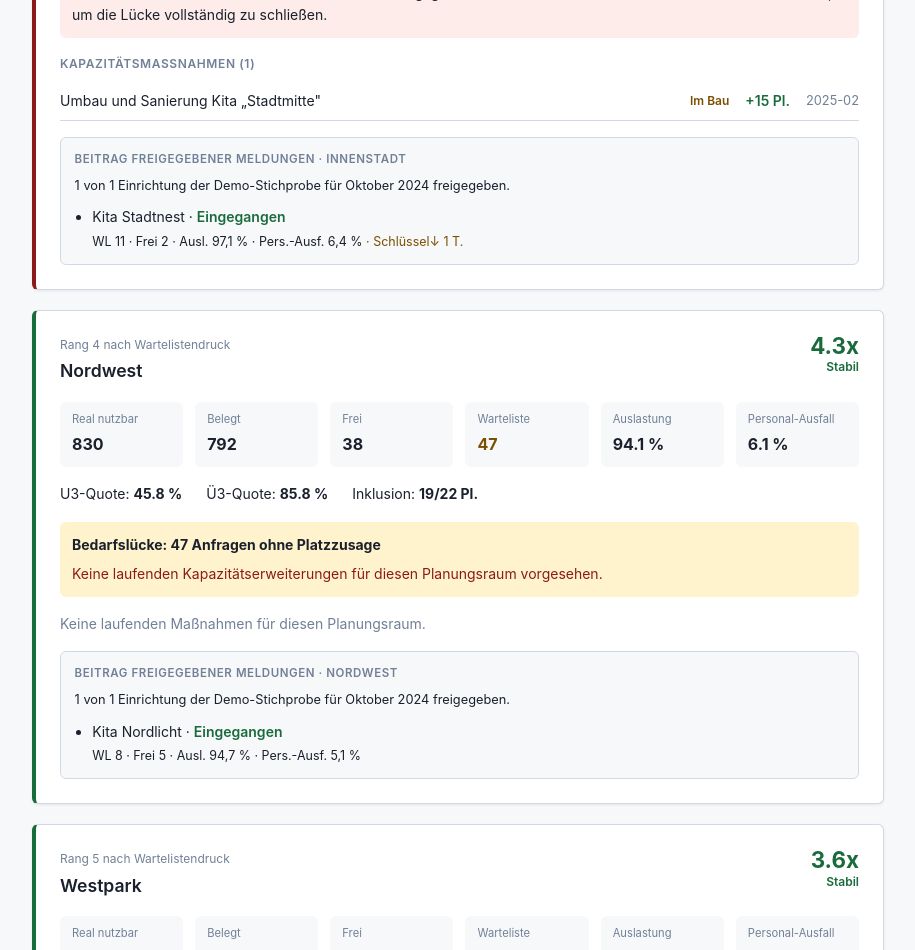
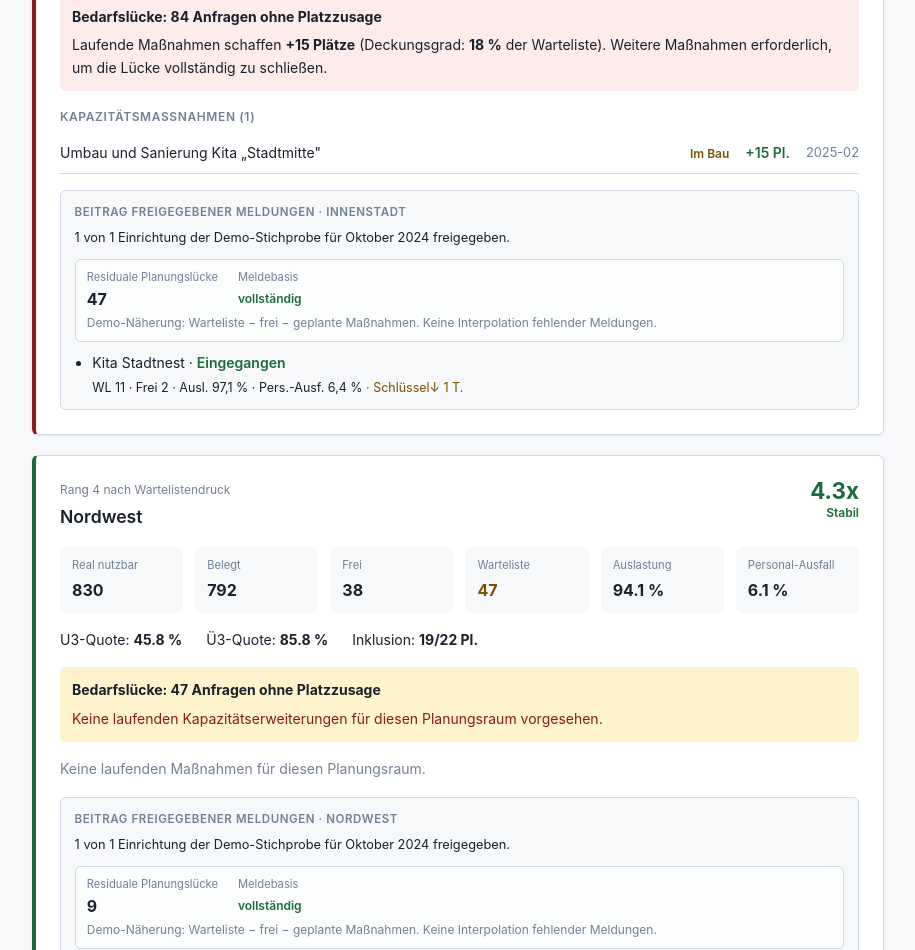
Before and after one commit to d0npedro/open-state, a Next.js app in the folder demo/: page /kita/lagebild in a window 1280 px wide. Shown: the part 4440-5390 px from the top of the page, without its empty margins (182-1097 px from the left). Built offline with nearby package versions, Linux system fonts and the light colour scheme.

Commit message:
feat(kita): Lagebild Residual an Meldeluecke spiegeln
Planungsraum-Karten im Steuerungslagebild zeigen residuale Planungsluecke
mit Meldebasis und ResidualMeldeHinweis (Hinweis-only, Fokus Suedost).

```diff
--- a/demo/app/kita/lagebild/page.tsx
+++ b/demo/app/kita/lagebild/page.tsx
@@ -1,7 +1,10 @@
 import { demoKitaLagebild } from '@/data/mockKitaLagebild';
 import type { PlanungsraumKennzahlen, Kapazitaetsmassnahme } from '@/types/kita';
 import { KitaMeldeeingangPanel } from '@/components/kita/KitaMeldeeingangPanel';
-import { KitaPlanungsraumMeldebeitrag } from '@/components/kita/KitaPlanungsraumMeldebeitrag';
+import {
+  KitaLagebildResidualSummenHinweis,
+  KitaPlanungsraumMeldebeitrag,
+} from '@/components/kita/KitaPlanungsraumMeldebeitrag';
 
 // ─── Hilfsfunktionen ────────────────────────────────────────────────────────
 
@@ -21,6 +24,19 @@ function druckLabel(faktor: number): string {
 function deckungsgrad(warteliste: number, neuePlaetze: number): number {
   if (warteliste === 0) return 100;
   return Math.min(Math.round((neuePlaetze / warteliste) * 100), 100);
+}
+
+/**
+ * Residuale Planungslücke — gleiche Demo-Näherung wie Bedarfsplanung / Explorer (US-KJ-007).
+ * max(0, Warteliste − freie Plätze − geplante Maßnahmenplätze).
+ */
+function planungslueckeResidual(
+  pr: PlanungsraumKennzahlen,
+  massnahmen: Kapazitaetsmassnahme[]
+): number {
+  const geplant = massnahmen.reduce((s, m) => s + m.erwarteteNeuePlaetze, 0);
+  const frei = pr.freiePlaetzeU3 + pr.freiePlaetzeUe3;
+  return Math.max(0, pr.wartelisteBestand - frei - geplant);
 }
 
 function MiniDruckBar({ faktor, maxFaktor }: { faktor: number; maxFaktor: number }) {
@@ -61,6 +77,7 @@ function PlanungsraumKarte({
   maxDruck: number;
 }) {
   const neuePlaetze = massnahmen.reduce((s, m) => s + m.erwarteteNeuePlaetze, 0);
+  const residual = planungslueckeResidual(pr, massnahmen);
   const deckung = deckungsgrad(pr.wartelisteBestand, neuePlaetze);
   const color = druckColor(pr.wartelisteDruckFaktor);
   const gesamtRealNutzbar = pr.realNutzbarePlaetzeU3 + pr.realNutzbarePlaetzeUe3;
@@ -141,10 +158,11 @@ function PlanungsraumKarte({
         <p style={{ fontSize: '0.875rem', color: 'var(--color-text-muted)', margin: 0 }}>Keine laufenden Maßnahmen für diesen Planungsraum.</p>
       )}
 
-      {/* Meldebeitrag freigegebener Einrichtungsmeldungen (US-KJ-004 → Südost/Sonnenwinkel) */}
+      {/* Meldebeitrag + Residual↔Meldelücke (US-KJ-004 → 005/006/007, Südost/Sonnenwinkel) */}
       <KitaPlanungsraumMeldebeitrag
         planungsraumId={pr.id}
         planungsraumBezeichnung={pr.bezeichnung}
+        residualPlanungsluecke={residual}
       />
     </div>
   );
@@ -307,7 +325,16 @@ export default function KitaLagebildPage() {
 
       {/* Planungsraum-Detailkarten (AK 4 US-KJ-006: Detailsicht) */}
       <section>
-        <h2 style={{ marginBottom: '1rem' }}>Planungsraum-Detailansicht</h2>
+        <h2 style={{ marginBottom: '0.5rem' }}>Planungsraum-Detailansicht</h2>
+        <p style={{ fontSize: '0.875rem', color: 'var(--color-text-muted)', marginBottom: '1rem' }}>
+          Je Karte: Bedarfslücke, Maßnahmen, Meldebeitrag freigegebener Einrichtungen sowie residuale
+          Planungslücke (Demo-Näherung) methodisch an Meldelücken — Hinweis only, keine Interpolation.
+        </p>
+        <KitaLagebildResidualSummenHinweis
+          residualByRaumId={Object.fromEntries(
+            sorted.map(pr => [pr.id, planungslueckeResidual(pr, massnahmenByPR[pr.id] ?? [])])
+          )}
+        />
         <div style={{ display: 'flex', flexDirection: 'column', gap: '1.25rem' }}>
           {sorted.map((pr, i) => (
             <PlanungsraumKarte
@@ -326,6 +353,8 @@ export default function KitaLagebildPage() {
         Definitionen aller Kennzahlen und Berechnungsformeln finden Sie im{' '}
         <a href="/kita" style={{ color: 'var(--color-primary)' }}>öffentlichen Transparenzbericht (Methodik-Abschnitt)</a>.
         Dieses Lagebild verwendet dieselben Berechnungsgrundlagen — intern mit höherer regionaler Granularität.
+        Residuale Planungslücke und Meldebasis sind methodische Hinweise (wie Bedarfsplanung und
+        Transparenzbericht), keine automatische Handlungsempfehlung.
       </div>
 
     </div>
--- a/demo/components/kita/KitaPlanungsraumMeldebeitrag.tsx
+++ b/demo/components/kita/KitaPlanungsraumMeldebeitrag.tsx
@@ -4,6 +4,8 @@
  * Beitrag freigegebener Einrichtungsmeldungen je Planungsraum-Karte (US-KJ-004 → US-KJ-005/006).
  *
  * Für Südost: Kita Sonnenwinkel nach Session-Freigabe in /kita/meldung hervorgehoben.
+ * Residuale Planungslücke (Demo-Näherung wie US-KJ-007) wird methodisch an Meldelücken
+ * gekoppelt — Hinweis only, keine Interpolation (Lagebild-Karten, US-KJ-005/006 ↔ 007).
  * Nur Aggregate – keine Kind- oder Personennamen.
  */
 
@@ -19,6 +21,13 @@ import {
   MELDEEINGANG_SESSION_KEY,
   kennzahlenToKurz,
 } from '@/types/kitaMeldeeingang';
+import {
+  MeldebasisBadge,
+  ResidualMeldeHinweis,
+  ResidualMeldeSummenHinweis,
+  derivePlanungsraumMeldebasis,
+  useMeldeeingangFuerBedarfsplanung,
+} from '@/components/kita/KitaBedarfsplanungDatenbasis';
 
 function statusMeta(status: MeldeeingangStatus): { label: string; color: string } {
   switch (status) {
@@ -81,11 +90,17 @@ function applySession(
 interface Props {
   planungsraumId: string;
   planungsraumBezeichnung: string;
+  /**
+   * Residuale Planungslücke (Demo-Näherung wie Bedarfsplanung US-KJ-007):
+   * max(0, Warteliste − freie Plätze − geplante Maßnahmenplätze).
+   */
+  residualPlanungsluecke?: number;
 }
 
 export function KitaPlanungsraumMeldebeitrag({
   planungsraumId,
   planungsraumBezeichnung,
+  residualPlanungsluecke,
 }: Props) {
   const base = demoKitaMeldeeingang;
   const [session, setSession] = useState<MeldeeingangSessionFreigabe | null>(null);
@@ -117,6 +132,16 @@ export function KitaPlanungsraumMeldebeitrag({
     return all.filter(e => e.planungsraumId === planungsraumId);
   }, [base.eintraege, session, planungsraumId]);
 
+  const meldebasis = useMemo(() => {
+    if (eintraege.length === 0) return undefined;
+    return derivePlanungsraumMeldebasis(eintraege)[0];
+  }, [eintraege]);
+
+  const residual =
+    typeof residualPlanungsluecke === 'number' && residualPlanungsluecke > 0
+      ? residualPlanungsluecke
+      : 0;
+
   if (eintraege.length === 0) {
     return (
       <div
@@ -129,6 +154,12 @@ export function KitaPlanungsraumMeldebeitrag({
         }}
       >
         Keine Demo-Stichprobe für Einrichtungsmeldungen in diesem Planungsraum.
+        {residual > 0 && (
+          <p style={{ margin: '0.5rem 0 0', fontSize: '0.8rem' }}>
+            Residuale Planungslücke (Demo-Näherung): <strong>{residual}</strong> – ohne
+            Meldebasis-Stichprobe kein methodischer Meldelücken-Hinweis.
+          </p>
+        )}
       </div>
     );
   }
@@ -186,6 +217,53 @@ export function KitaPlanungsraumMeldebeitrag({
           ? ' – fehlende Meldungen fließen nicht in die Aggregation ein (keine Interpolation).'
           : '.'}
       </p>
+
+      {/* Residual ↔ Meldelücke (Hinweis-only, wie Bedarfsplanung / Explorer) */}
+      {residual > 0 && (
+        <div
+          style={{
+            marginBottom: '0.65rem',
+            padding: '0.55rem 0.7rem',
+            borderRadius: 'var(--radius)',
+            background: 'rgba(255,255,255,0.7)',
+            border:
+              meldebasis?.hatDatenluecke
+                ? '1px solid var(--color-warning)'
+                : '1px solid var(--color-border)',
+          }}
+          role="note"
+        >
+          <div
+            style={{
+              display: 'flex',
+              flexWrap: 'wrap',
+              gap: '0.75rem 1.25rem',
+              alignItems: 'baseline',
+              marginBottom: meldebasis?.hatDatenluecke ? '0.4rem' : 0,
+            }}
+          >
+            <div>
+              <div style={{ fontSize: '0.7rem', color: 'var(--color-text-muted)' }}>
+                Residuale Planungslücke
+              </div>
+              <div style={{ fontWeight: 700, fontSize: '1rem' }}>{residual}</div>
+            </div>
+            <div>
+              <div style={{ fontSize: '0.7rem', color: 'var(--color-text-muted)' }}>
+                Meldebasis
+              </div>
+              <MeldebasisBadge basis={meldebasis} />
+            </div>
+          </div>
+          <ResidualMeldeHinweis basis={meldebasis} residual={residual} />
+          {!meldebasis?.hatDatenluecke && (
+            <p style={{ margin: 0, fontSize: '0.75rem', color: 'var(--color-text-muted)' }}>
+              Demo-Näherung: Warteliste − frei − geplante Maßnahmen. Keine Interpolation
+              fehlender Meldungen.
+            </p>
+          )}
+        </div>
+      )}
 
       {hasSessionHighlight && sessionEintrag && (
         <div
@@ -279,3 +357,28 @@ export function KitaPlanungsraumMeldebeitrag({
     </div>
   );
 }
+
+/**
+ * Abschnittshinweis im Lagebild: residuale Lücken mit Meldebasis-Lücken verknüpfen
+ * (client-seitig wegen Session-Meldeeingang).
+ */
+export function KitaLagebildResidualSummenHinweis({
+  residualByRaumId,
+}: {
+  residualByRaumId: Record<string, number>;
+}) {
+  const { basen } = useMeldeeingangFuerBedarfsplanung();
+  const map = useMemo(() => {
+    const m = new Map<string, number>();
+    for (const [id, residual] of Object.entries(residualByRaumId)) {
+      m.set(id, residual);
+    }
+    return m;
+  }, [residualByRaumId]);
+
+  return (
+    <div style={{ marginBottom: '1rem' }}>
+      <ResidualMeldeSummenHinweis basen={basen} residualByRaumId={map} />
+    </div>
+  );
+}
```
Also changed, not shown: 1 other file (tests, documents, lock files or other folders).
